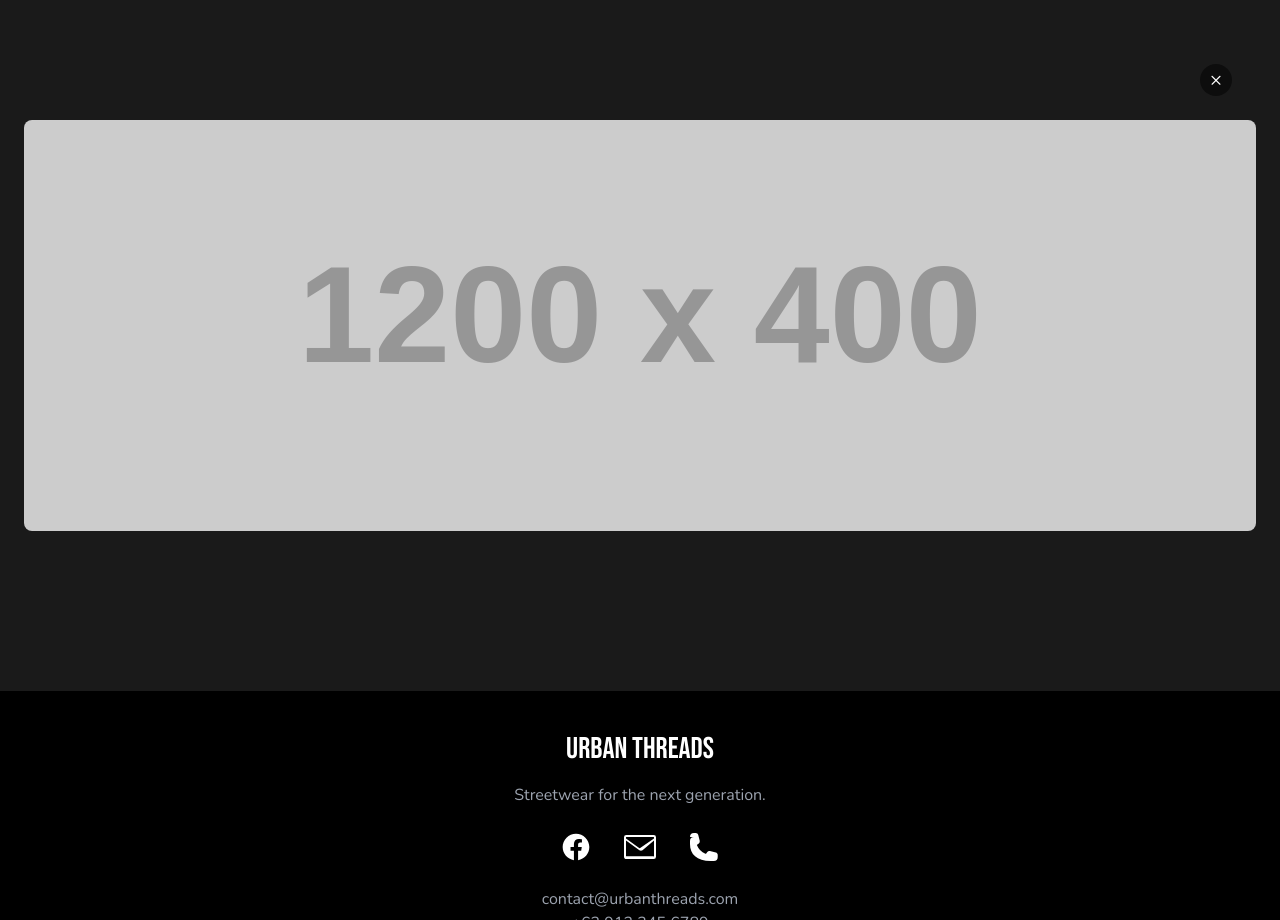
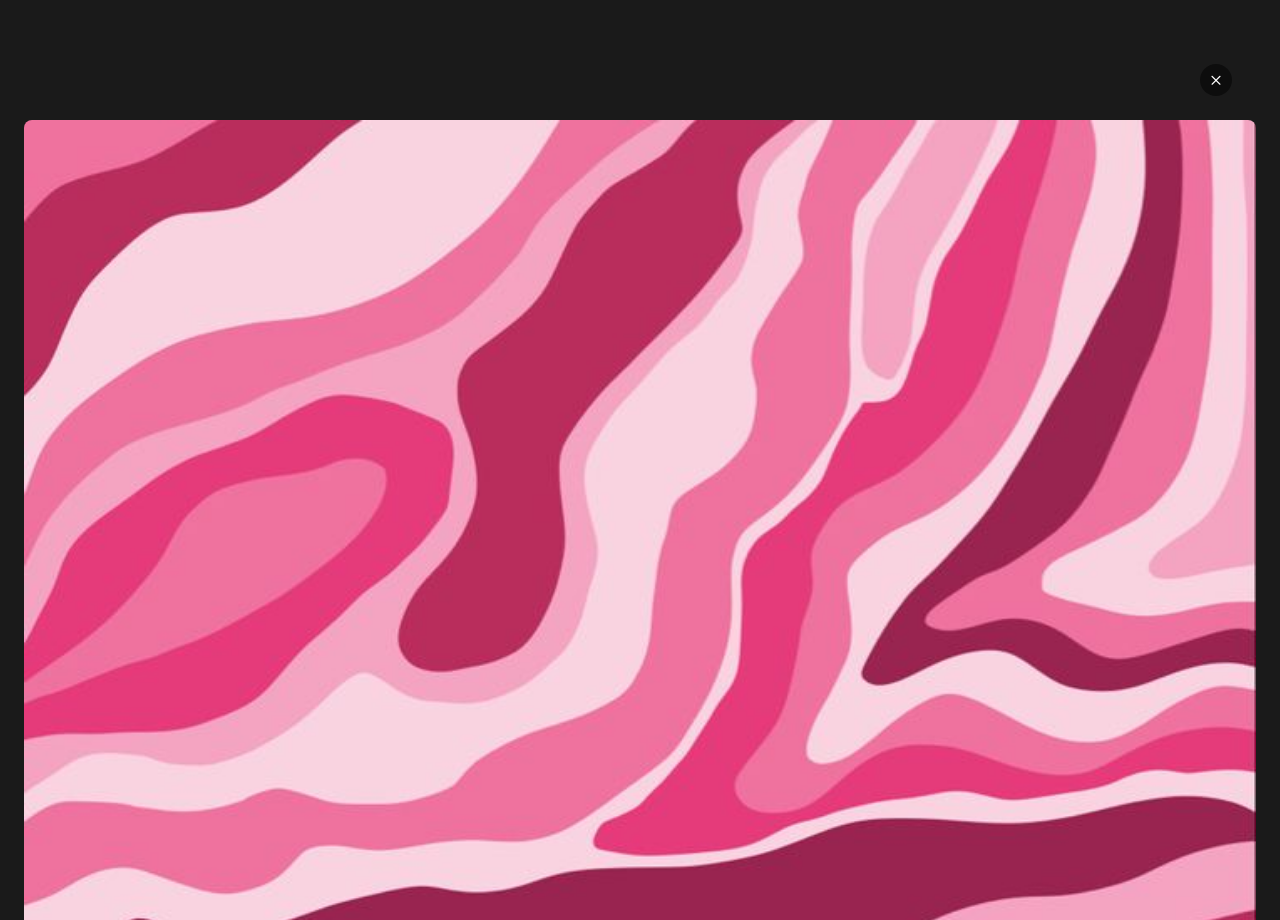
Before and after one commit to Vnemnic/nicolasurbanshades-landing-page, a plain HTML site: page index.html in a window 1280 px wide. Shown: the part 1480-2400 px from the top of the page. Drawn offline with nearby package versions, Linux system fonts and the light colour scheme; placeholder pictures from the web are drawn by us.

Commit message:
Update banner image source in index.html

```diff
--- a/index.html
+++ b/index.html
@@ -151,7 +151,7 @@
             <!-- INSTRUCTION: To make this banner a clickable link, replace the "#" below with the full URL to your shop. -->
             <a href="https://www.facebook.com/profile.php?id=61581976041133" class="block rounded-lg overflow-hidden transition-transform hover:scale-105">
                 <!-- INSTRUCTION: To change the banner ad image, replace the link below with your banner's filename. -->
-                <img src="https://placehold.co/1200x400/ec4899/ffffff?text=Limited+Time%3A+Buy+2+Get+1+Free+-+SHOP+NOW!" alt="Shop Now Sale Banner" class="w-full h-auto">
+                <img src="Banner.jpg" alt="Shop Now Sale Banner" class="w-full h-auto">
             </a>
         </section>
 
```
